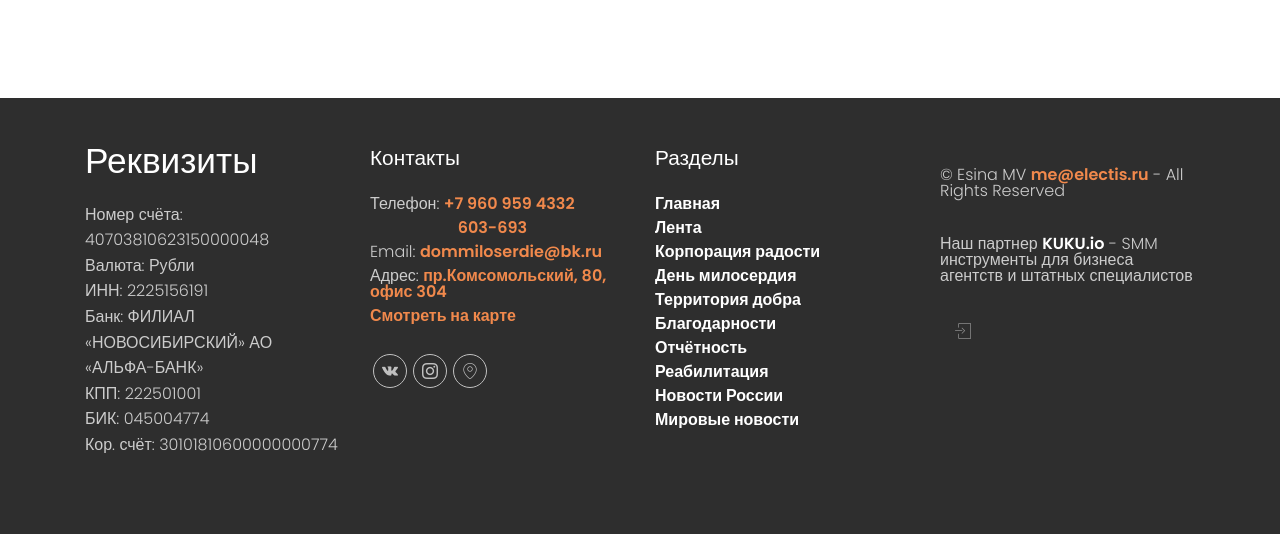
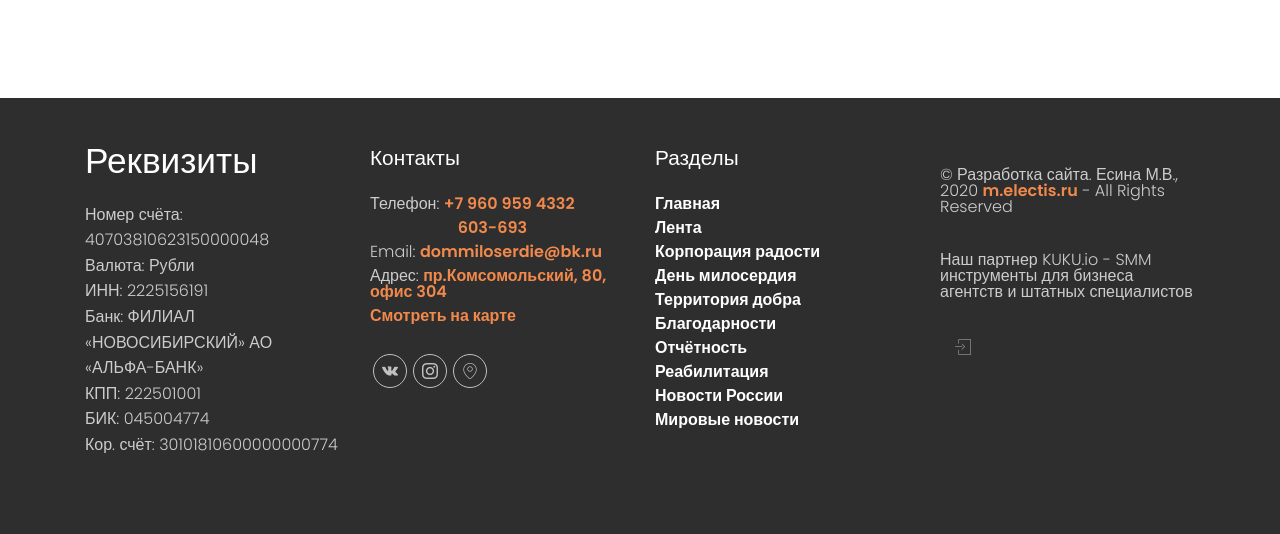
Before and after one commit to megosha/dom_miloserdia_api, a Django app: page /blagodarnost/ in a window 1280 px wide. Shown: the part 1008-1542 px from the top of the page. Run offline with Django 3.2, Linux system fonts and the light colour scheme; data that the repository does not hold is empty; some libraries are stand-ins or nearby versions; some web fonts are replaced.

Commit message:
fix articles without

```diff
--- a/templates/footer.html
+++ b/templates/footer.html
@@ -66,7 +66,7 @@
                 <h3 class="mb-4 footer-title mbr-fonts-style display-5"></h3>
                 <div class="mbr-footer-list mbr-fonts-style display-4">
                     <ul class="list">
-                        <li>© Esina MV <a href="mailto:me@electis.ru">me@electis.ru</a> - All Rights Reserved</li></ul><p><span style="font-size: 1rem;">Наш партнер <a href="page8.html" class="text-white">KUKU.io</a> - SMM инструменты для бизнеса агентств и штатных специалистов</span><br></p><ul class="list">
+                        <li>© Разработка сайта. Есина М.В., 2020 <a href="m.electis.ru">m.electis.ru</a> - All Rights Reserved</li></ul><p><span style="font-size: 1rem;">Наш партнер KUKU.io - SMM инструменты для бизнеса агентств и штатных специалистов</span><br></p><ul class="list">
                     </ul>
                 </div>
                 <div class="col-md-3 col-sm-6 stats-item col-md-6">
```
